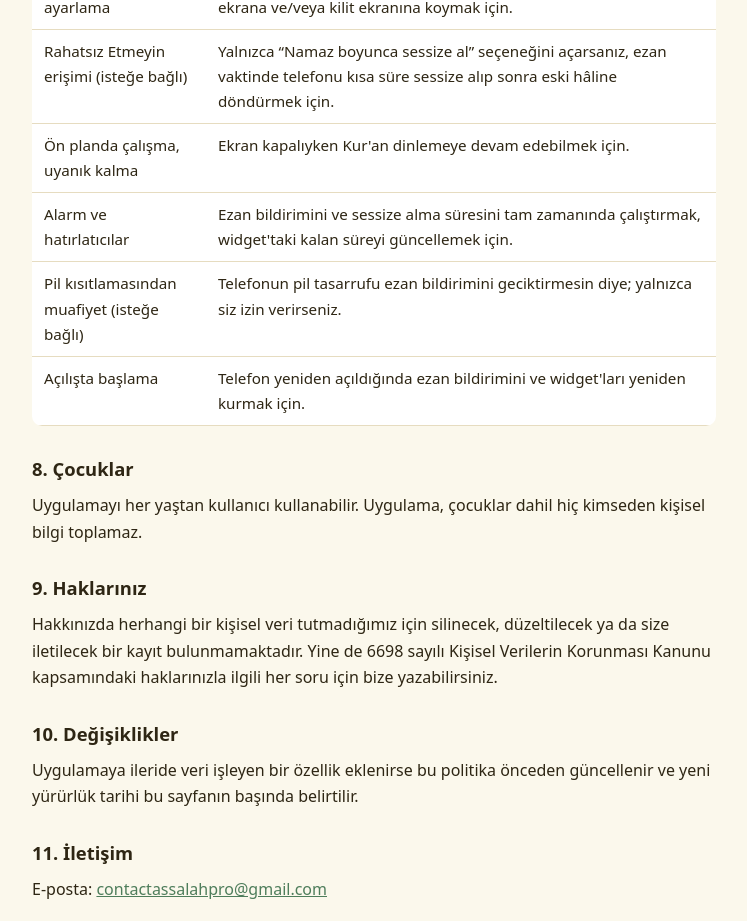
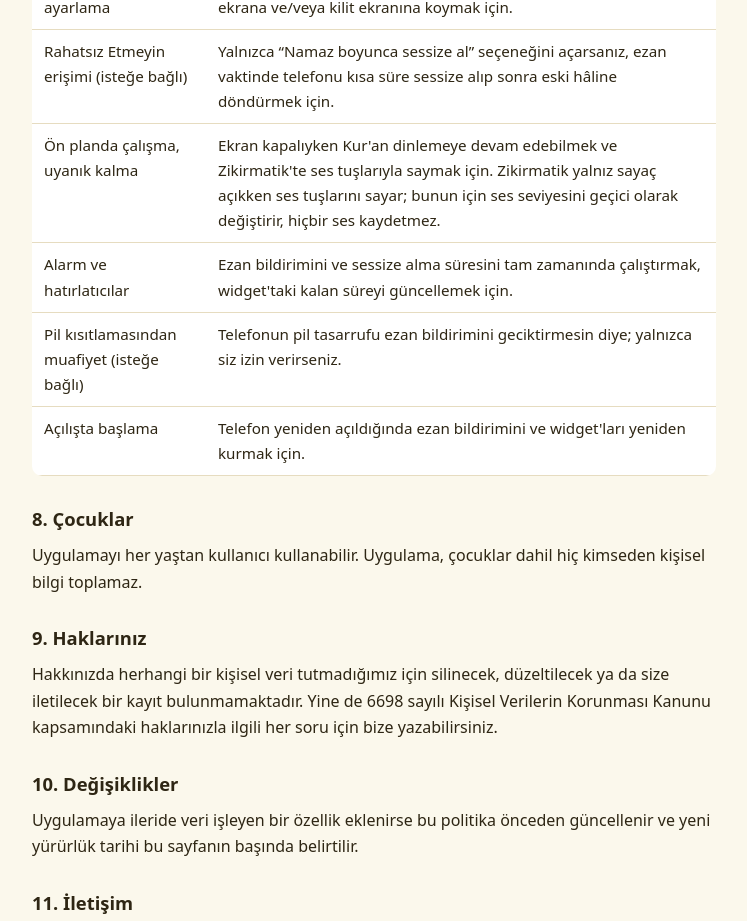
Before and after one commit to Torunoglu/assalahpro, a plain HTML site: page index.html in a window 1280 px wide. Shown: the part 3179-4100 px from the top of the page, without its empty margins (266-1013 px from the left). Drawn offline with Linux system fonts and the light colour scheme.

Commit message:
Add files via upload

```diff
--- a/index.html
+++ b/index.html
@@ -83,7 +83,7 @@ footer{margin-top:36px;padding-top:14px;border-top:1px solid var(--cizgi);color:
   <tr><td>Titreşim</td><td>Ezan bildiriminde ve Zikirmatik'te telefonun titreyebilmesi için.</td></tr>
   <tr><td>Duvar kağıdı ayarlama</td><td>Yalnızca “Duvar kağıdı yap”a dokunduğunuzda seçtiğiniz resmi ana ekrana ve/veya kilit ekranına koymak için.</td></tr>
   <tr><td>Rahatsız Etmeyin erişimi (isteğe bağlı)</td><td>Yalnızca “Namaz boyunca sessize al” seçeneğini açarsanız, ezan vaktinde telefonu kısa süre sessize alıp sonra eski hâline döndürmek için.</td></tr>
-  <tr><td>Ön planda çalışma, uyanık kalma</td><td>Ekran kapalıyken Kur'an dinlemeye devam edebilmek için.</td></tr>
+  <tr><td>Ön planda çalışma, uyanık kalma</td><td>Ekran kapalıyken Kur'an dinlemeye devam edebilmek ve Zikirmatik'te ses tuşlarıyla saymak için. Zikirmatik yalnız sayaç açıkken ses tuşlarını sayar; bunun için ses seviyesini geçici olarak değiştirir, hiçbir ses kaydetmez.</td></tr>
   <tr><td>Alarm ve hatırlatıcılar</td><td>Ezan bildirimini ve sessize alma süresini tam zamanında çalıştırmak, widget'taki kalan süreyi güncellemek için.</td></tr>
   <tr><td>Pil kısıtlamasından muafiyet (isteğe bağlı)</td><td>Telefonun pil tasarrufu ezan bildirimini geciktirmesin diye; yalnızca siz izin verirseniz.</td></tr>
   <tr><td>Açılışta başlama</td><td>Telefon yeniden açıldığında ezan bildirimini ve widget'ları yeniden kurmak için.</td></tr>
```
